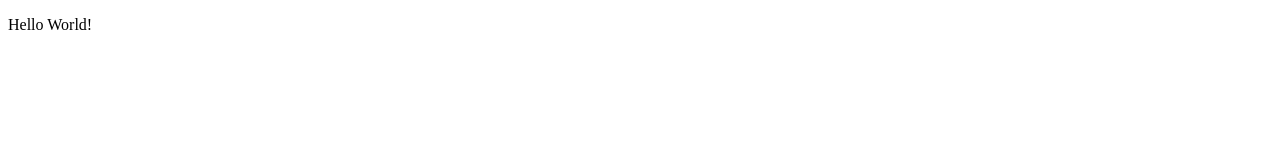
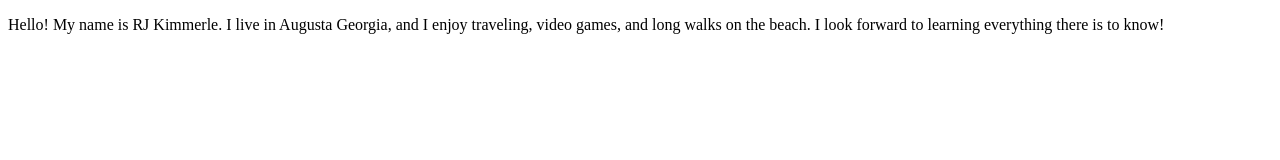
Before and after one commit to rockinrj/RJ-Kimmerle-Code, a plain HTML site: page index.html in a window 1280 px wide. Drawn offline with Linux system fonts and the light colour scheme.

Commit message:
Update index.html

```diff
--- a/index.html
+++ b/index.html
@@ -1,9 +1,11 @@
 <!DOCTYPE html>
 <html lang="en">
 <head>
-    <title>A simple HTML document</title>
+    <title>All About RJ</title>
 </head>
 <body>
-    <p>Hello World!<p>
+    <p>Hello! My name is RJ Kimmerle. I live in Augusta Georgia, and I enjoy traveling, video games, and long walks on the beach.
+
+I look forward to learning everything there is to know!<p>
 </body>
 </html>
```
